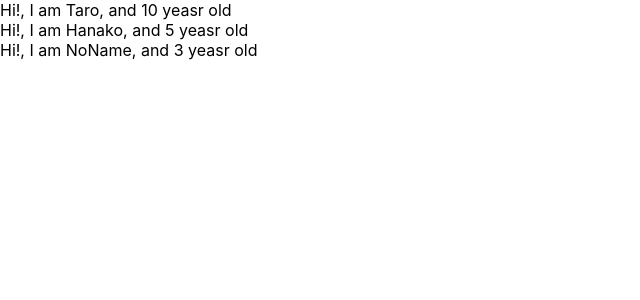
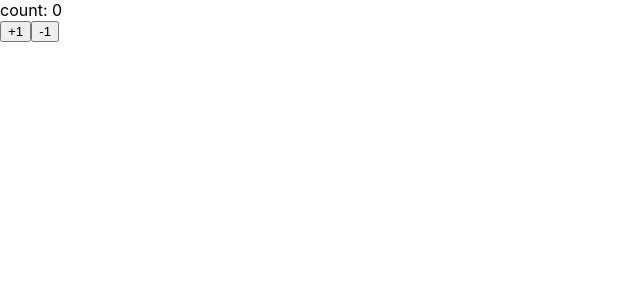
Before and after one commit to hampen2929/udemy-react-redux-crud-application, a React (Create React App) app: page / in a window 1280 px wide. Shown: the top 300 px of the page, without its empty margins (0-640 px from the left). Built offline with nearby package versions, Linux system fonts and the light colour scheme.

Commit message:
learn state and setstate

```diff
--- a/src/App.js
+++ b/src/App.js
@@ -1,30 +1,31 @@
-import React from 'react';
-import PropTypes from 'prop-types';
+import React, { Component } from 'react';
 
-const App = () => {
-  const profiles = [
-    { name: "Taro", age: 10},
-    { name: "Hanako", age: 5},
-    { name: "NoName", age: 3 },
-  ]
-  return (
-  <div>
-    {
-      profiles.map((profile, index) => {
-        return  <User name={profile.name} age={profile.age} key={index} />
-    })
+const App = () => (<Counter></Counter>)
+
+class Counter extends Component {
+  constructor(props) {
+    super(props)
+    this.state = { count: 0 }
   }
-  </div>
+
+  handlePlusButton = () => {
+    this.setState({ count: this.state.count + 1 })
+  }
+
+  handleMinusButton = () => {
+    this.setState({ count: this.state.count - 1 })
+  }
+
+  render() {
+    console.log('render')
+    return (
+      <React.Fragment>
+        <div>count: { this.state.count }</div>
+        <button onClick={this.handlePlusButton}>+1</button>
+        <button onClick={this.handleMinusButton}>-1</button>
+      </React.Fragment>
     )
-}
-
-const User = (props) => {
-return <div>Hi!, I am {props.name}, and {props.age} yeasr old</div>
-}
-
-User.propTypes = {
-  name: PropTypes.string,
-  age: PropTypes.number.isRequired,
+  }
 }
 
 export default App;
```
